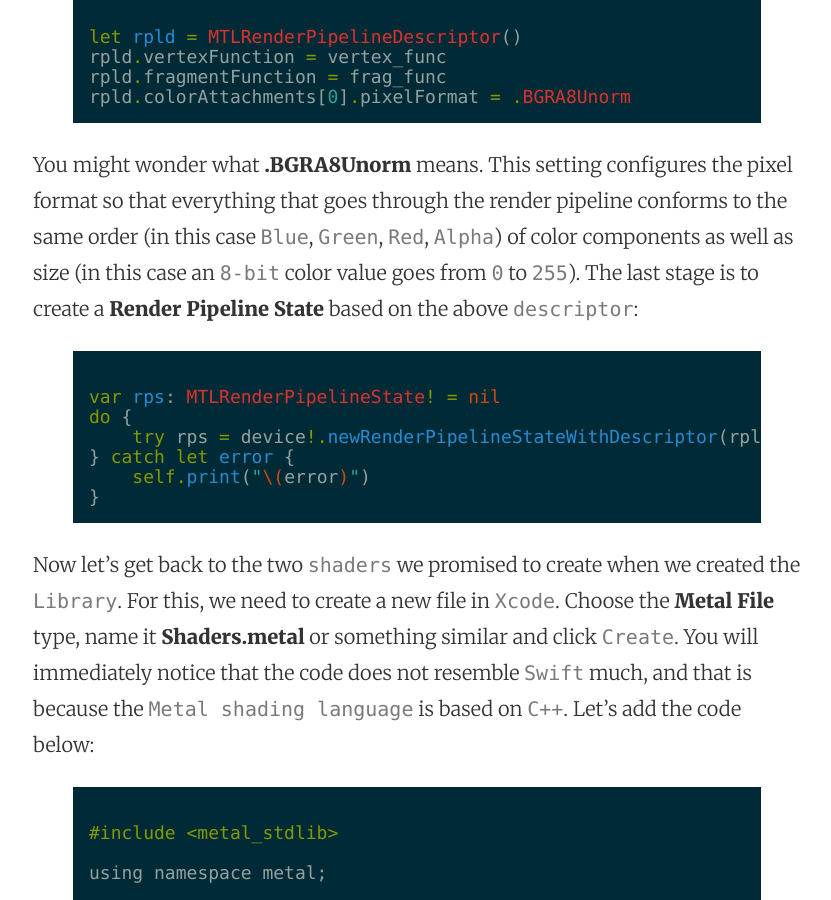
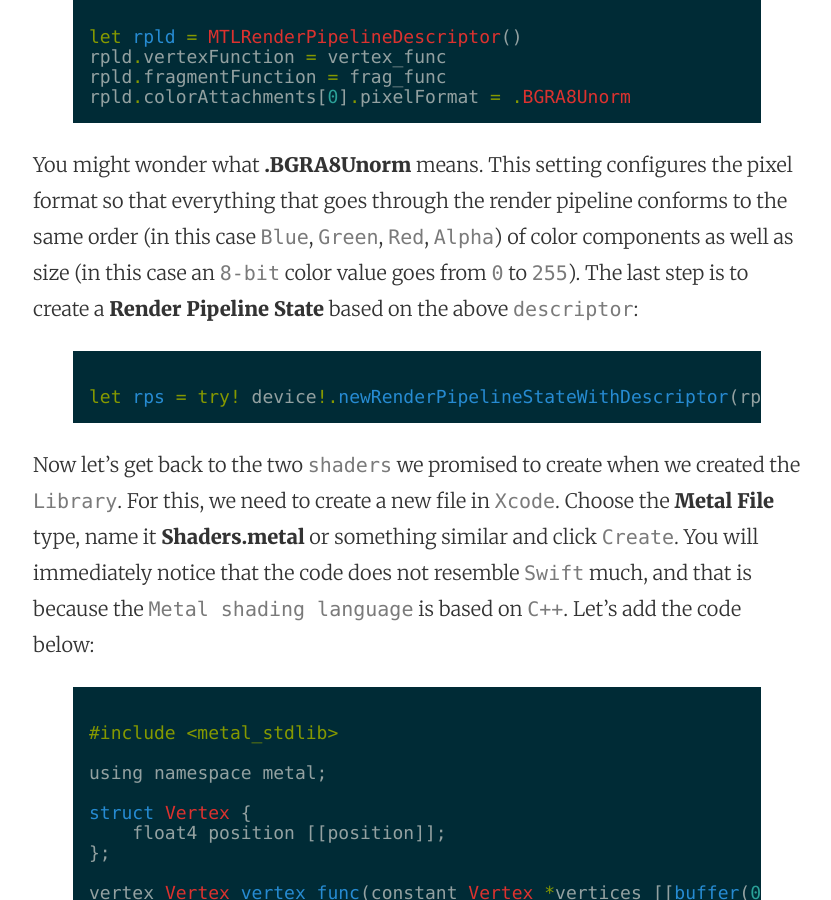
Before and after one commit to mhorga/mhorga.github.io, a Jekyll site: the page built from _posts/2016-01-18-using-metalkit-part-2.markdown, in a window 1280 px wide and 900 px high, scrolled down 4263 px. Shown: the whole window, without its empty margins (223-1054 px from the left). Built offline with Jekyll 4.4.1, drawn with Linux system fonts in a browser that asks for light colours.

Commit message:
Post update: Using MetalKit part 2

```diff
--- a/_posts/2016-01-18-using-metalkit-part-2.markdown
+++ b/_posts/2016-01-18-using-metalkit-part-2.markdown
@@ -86,15 +86,10 @@
 rpld.colorAttachments[0].pixelFormat = .BGRA8Unorm
 {% endhighlight %}
 
-You might wonder what __.BGRA8Unorm__ means. This setting configures the pixel format so that everything that goes through the render pipeline conforms to the same order (in this case `Blue`, `Green`, `Red`, `Alpha`) of color components as well as size (in this case an `8-bit` color value goes from `0` to `255`). The last stage is to create a __Render Pipeline State__ based on the above `descriptor`:
+You might wonder what __.BGRA8Unorm__ means. This setting configures the pixel format so that everything that goes through the render pipeline conforms to the same order (in this case `Blue`, `Green`, `Red`, `Alpha`) of color components as well as size (in this case an `8-bit` color value goes from `0` to `255`). The last step is to create a __Render Pipeline State__ based on the above `descriptor`:
 
 {% highlight swift %}
-var rps: MTLRenderPipelineState! = nil
-do {
-    try rps = device!.newRenderPipelineStateWithDescriptor(rpld)
-} catch let error {
-    self.print("\(error)")
-}
+let rps = try! device!.newRenderPipelineStateWithDescriptor(rpld)
 {% endhighlight %}
 
 Now let's get back to the two `shaders` we promised to create when we created the `Library`. For this, we need to create a new file in `Xcode`. Choose the __Metal File__ type, name it __Shaders.metal__ or something similar and click `Create`. You will immediately notice that the code does not resemble `Swift` much, and that is because the `Metal shading language` is based on `C++`. Let's add the code below:
```
